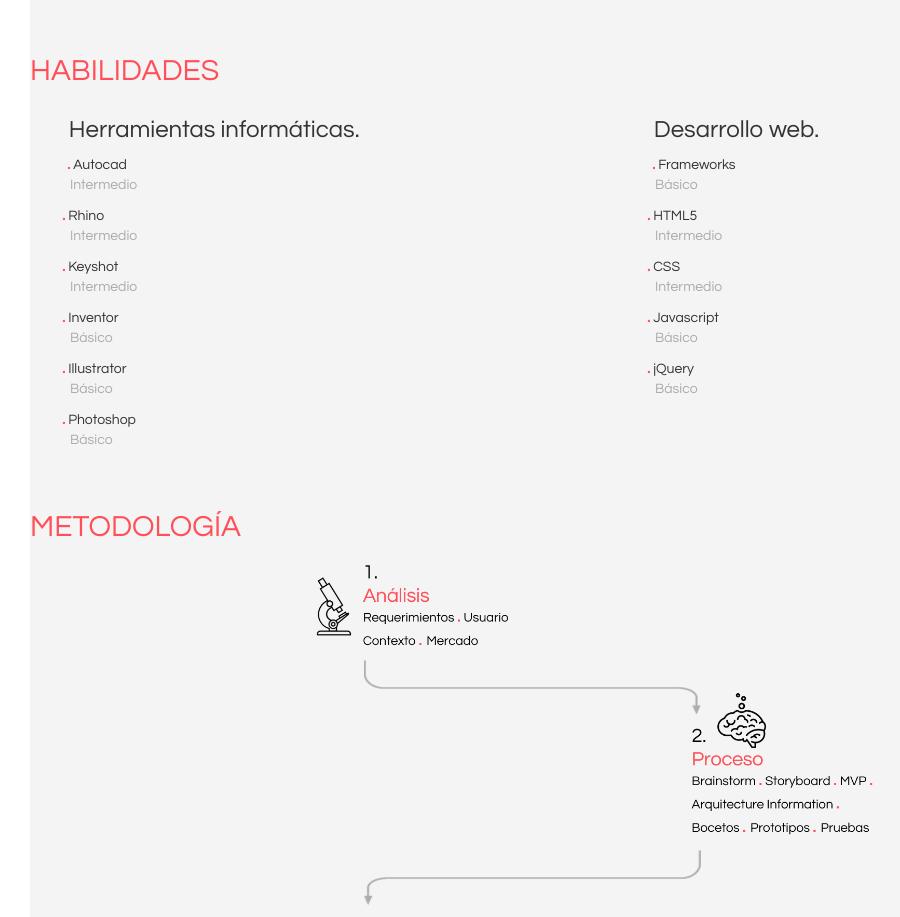
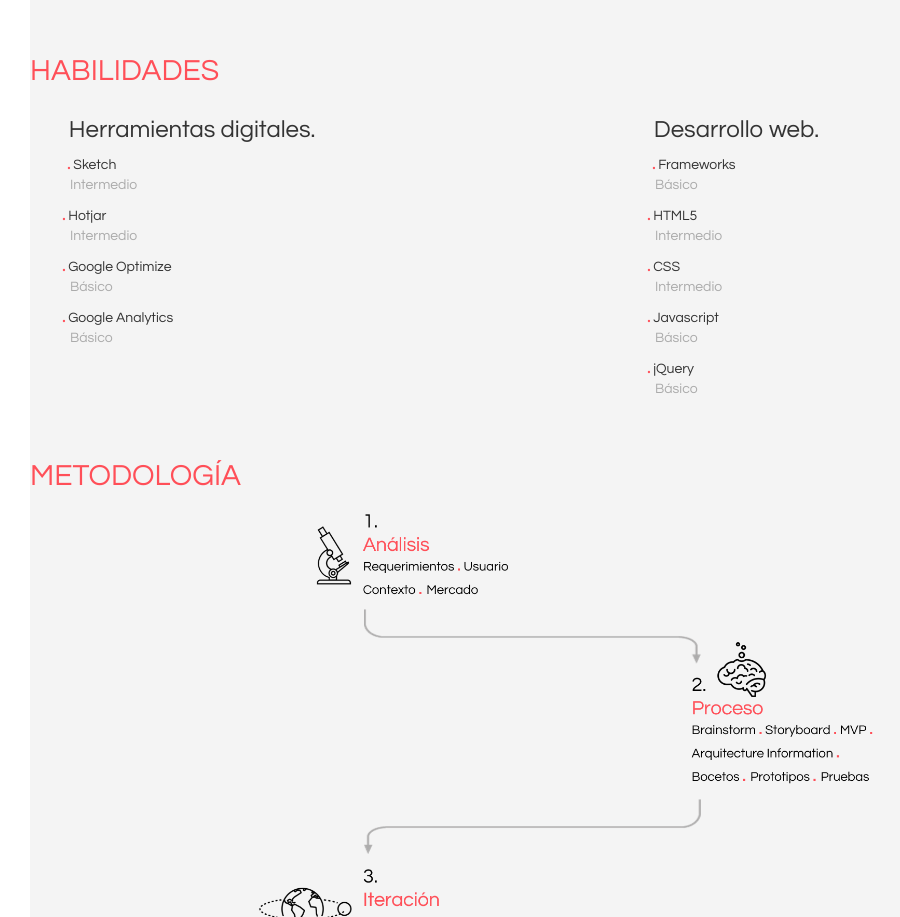
Before and after one commit to OriannaCorona/45_PORTFOLIO, a plain HTML site: page index.html in a window 1280 px wide. Shown: the part 1387-2304 px from the top of the page, without its empty margins (40-940 px from the left). Drawn offline with Linux system fonts and the light colour scheme.

Commit message:
Update index.html

```diff
--- a/index.html
+++ b/index.html
@@ -60,24 +60,18 @@
 	    			</div>
 	    			<div class="row">
 	    				<div class="col-xs-12 col-md-6 col-lg-6">
-	    					<h3 class="subTit2">Herramientas informáticas.</h3>
+	    					<h3 class="subTit2">Herramientas digitales.</h3>
 	    					<ul>
-	    						<li class="menu2"><span id="punto" class="rojo">.</span>Autocad
+	    						<li class="menu2"><span id="punto" class="rojo">.</span>Sketch
 	    							<p class="gris">Intermedio</p>
 	    						</li>
-	    						<li class="menu2"><span id="punto" class="rojo">.</span>Rhino
+	    						<li class="menu2"><span id="punto" class="rojo">.</span>Hotjar
 	    							<p class="gris">Intermedio</p>
 	    						</li>
-	    						<li class="menu2"><span id="punto" class="rojo">.</span>Keyshot
-	    							<p class="gris">Intermedio</p>
-	    						</li>
-	    						<li class="menu2"><span id="punto" class="rojo">.</span>Inventor
+	    						<li class="menu2"><span id="punto" class="rojo">.</span>Google Optimize
 	    							<p class="gris">Básico</p>
 	    						</li>
-	    						<li class="menu2"><span id="punto" class="rojo">.</span>Illustrator
-	    							<p class="gris">Básico</p>
-	    						</li>
-	    						<li class="menu2"><span id="punto" class="rojo">.</span>Photoshop
+	    						<li class="menu2"><span id="punto" class="rojo">.</span>Google Analytics
 	    							<p class="gris">Básico</p>
 	    						</li>
 	    					</ul>
```
